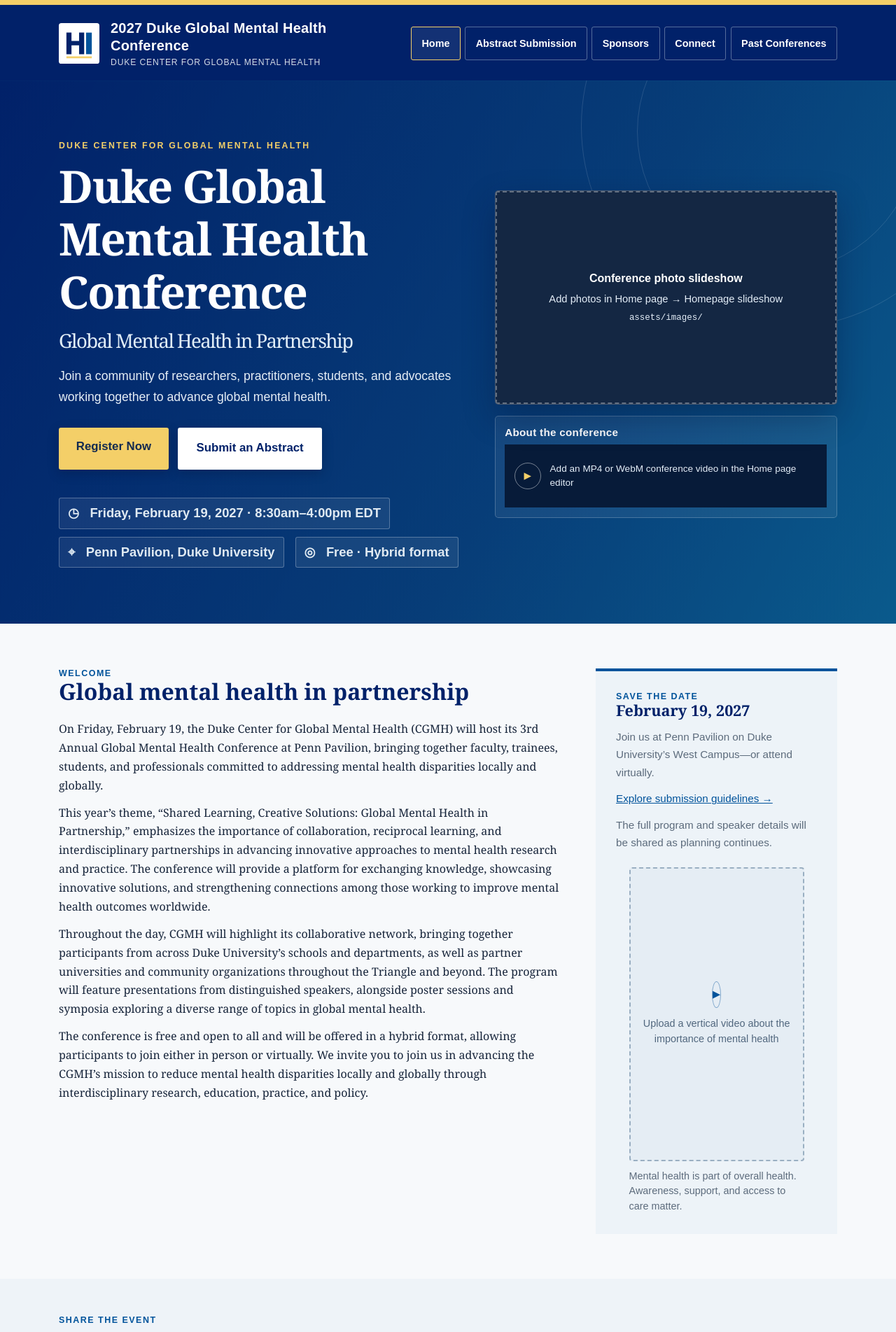
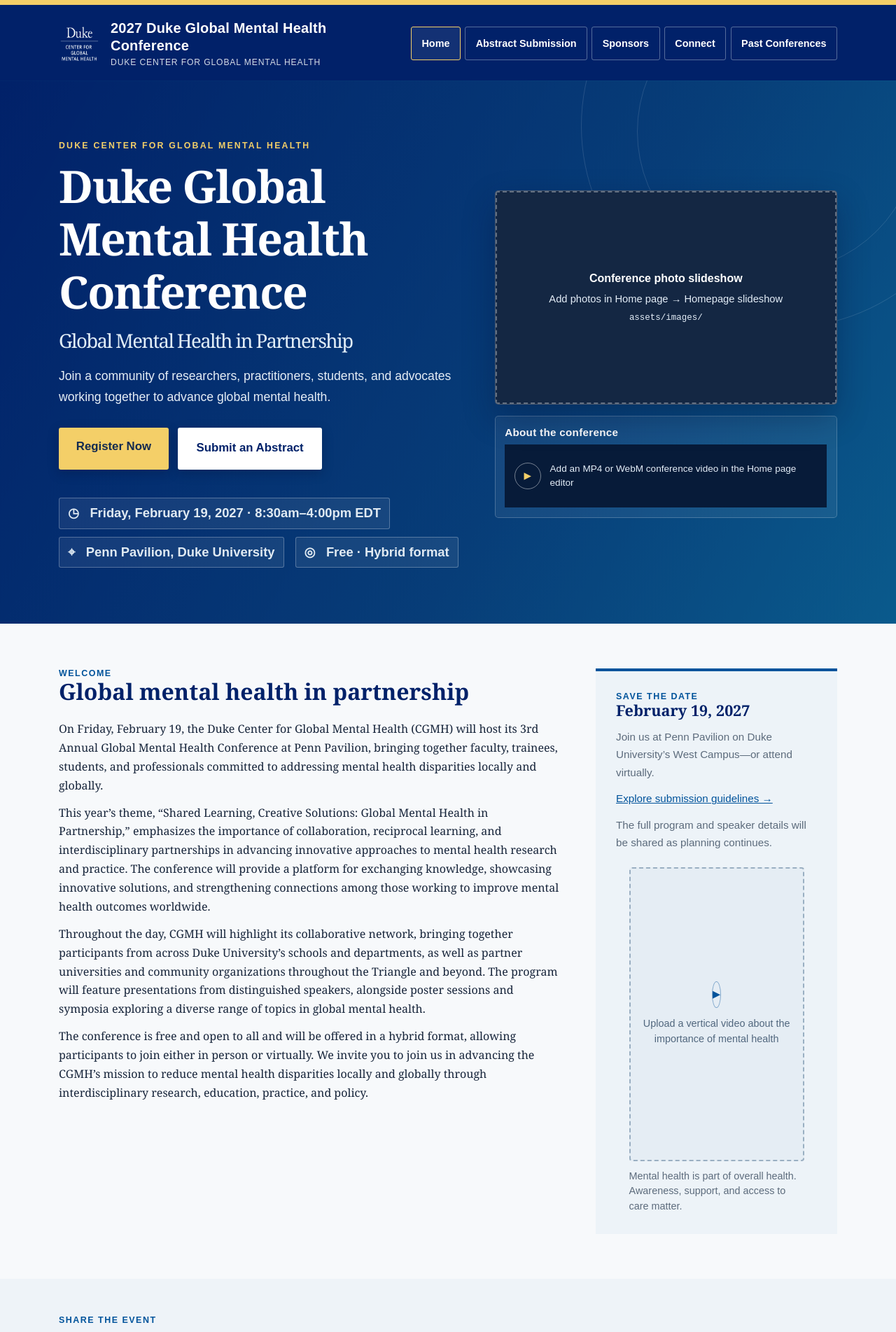
Before and after one commit to Duke-CGMH/dukegmhconference2027, a Jekyll site: the page built from index.html, in a window 1280 px wide. Shown: the top 1903 px of the page at 70% size. Built offline with Jekyll 4.4.1, drawn with Linux system fonts in a browser that asks for light colours.

Commit message:
Update _data/cms/site.json (via Pages CMS)

```diff
--- a/_data/cms/site.json
+++ b/_data/cms/site.json
@@ -1,6 +1,6 @@
 {
   "site_name": "2027 Duke Global Mental Health Conference",
   "organization_name": "Duke Center for Global Mental Health",
-  "brand_image": "",
-  "contact_email": "dukegmh@duke.edu"
+  "contact_email": "dukegmh@duke.edu",
+  "brand_image": "assets/images/global-mental-health-center-square-white1-2.png"
 }
```
